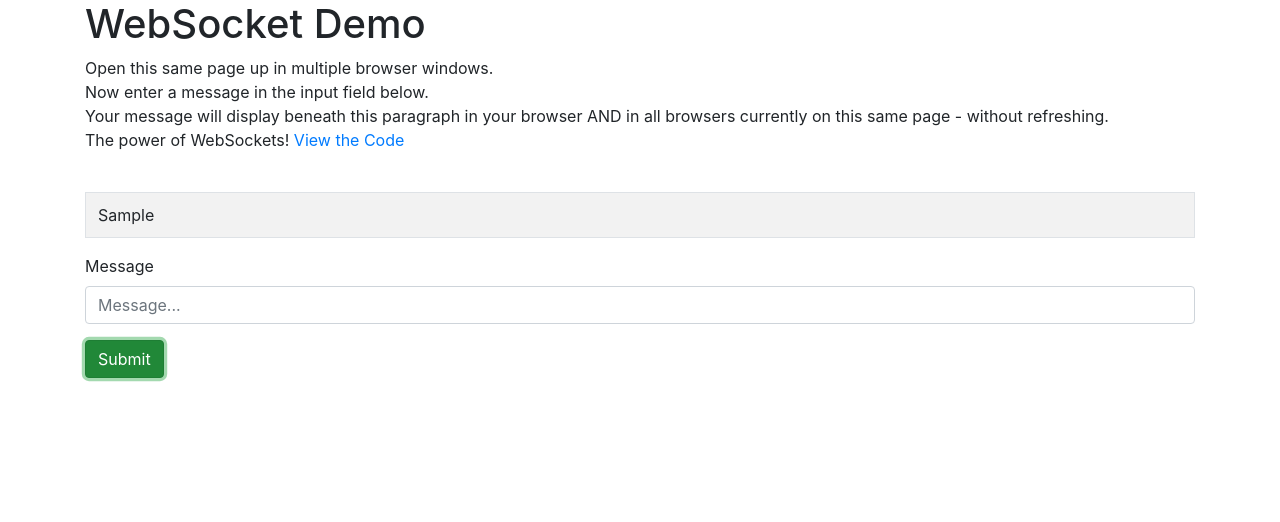
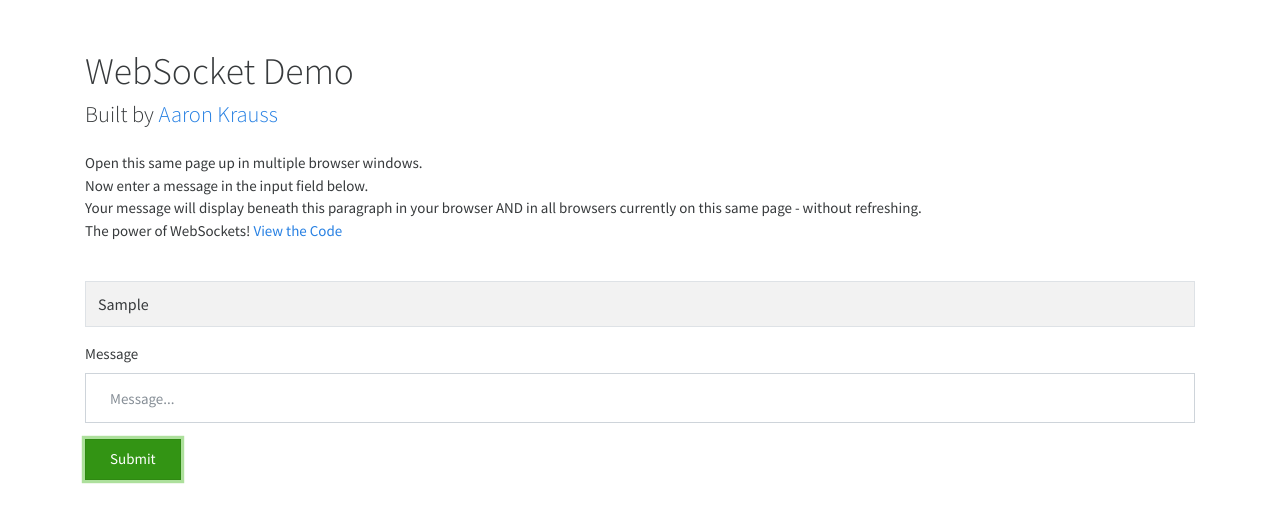
Before and after one commit to alkrauss48/websocket-demo, a website: page public/index.html in a window 1280 px wide. Both pictures are taken after typing "Sample" into the empty fields and a click on the input "Submit". Drawn offline with nearby package versions, Linux system fonts and the light colour scheme; no server answers.

Commit message:
Update JS to remove jQuery Use bootstwatch 4.6.1 Update HTML to include auther link

```diff
--- a/public/index.html
+++ b/public/index.html
@@ -19,15 +19,16 @@
   <meta name="twitter:creator" content="@thecodeboss">
 
   <link rel="stylesheet"
-  href="https://cdnjs.cloudflare.com/ajax/libs/bootswatch/3.3.6/cosmo/bootstrap.min.css"
+  href="https://cdnjs.cloudflare.com/ajax/libs/bootswatch/4.6.1/cosmo/bootstrap.min.css"
   type="text/css" />
 </head>
 <body>
-  <main class="container" role="main">
+  <main class="mt-5 container" role="main">
     <div class="row">
       <div class="col-md-12">
         <h1>WebSocket Demo</h1>
-        <p>Open this same page up in multiple browser windows.<br />Now enter a
+        <h4>Built by <a href="https://thecodeboss.dev" target="_blank">Aaron Krauss</a></h4>
+        <p class="mt-4">Open this same page up in multiple browser windows.<br />Now enter a
         message in the input field below.<br />Your message will display
         beneath this paragraph in your browser AND in all browsers currently on
         this same page - without refreshing.<br />The power of WebSockets! <a
@@ -35,23 +36,27 @@
         target="blank">View the Code</a></p>
         <br>
         <table class="table table-striped table-bordered">
-          <tbody class="messages">
+          <tbody id="messages">
           </tbody>
         </table>
-        <form class="submit-message" method="post">
+        <form onsubmit="onSubmit(event)">
           <div class="form-group">
-            <label for="my-message">Message</label>
-            <input type="text" class="form-control" placeholder="Message..." name="" id="my-message" value="" />
+            <label for="message">Message</label>
+            <input
+              required
+              type="text"
+              class="form-control p-4"
+              placeholder="Message..."
+              id="message"
+              value=""
+              />
           </div>
-          <input class="btn btn-success" type="submit" name="" id="" value="Submit" />
+          <input class="btn btn-success px-4 py-2" type="submit" value="Submit" />
         </form>
       </div>
     </div>
   </main>
 
-  <script src="https://code.jquery.com/jquery-3.6.0.slim.min.js"
-    integrity="sha256-u7e5khyithlIdTpu22PHhENmPcRdFiHRjhAuHcs05RI="
-    crossorigin="anonymous"></script>
   <script src="/socket.io/socket.io.js" type="text/javascript" charset="utf-8"></script>
   <script src="main.js" type="text/javascript" charset="utf-8"></script>
 </body>
--- a/public/main.js
+++ b/public/main.js
@@ -1,15 +1,18 @@
-(function () {
-  const socket = io()
+// eslint-disable-next-line no-undef
+const socket = io()
 
-  $('.submit-message').submit(function (event) {
-    event.preventDefault()
+const messagesElem = document.getElementById('messages')
+const messageInput = document.getElementById('message')
 
-    $('.messages').append('<tr><td>' + $('#my-message').val() + '</td></tr>')
-    socket.emit('message', $('#my-message').val())
-    $('#my-message').val('')
-  })
+// eslint-disable-next-line no-unused-vars
+function onSubmit (event) {
+  event.preventDefault()
 
-  socket.on('message', function (data) {
-    $('.messages').append('<tr><td>' + data.message + '</td></tr>')
-  })
-})()
+  messagesElem.innerHTML += '<tr><td>' + messageInput.value + '</td></tr>'
+  socket.emit('message', messageInput.value)
+  messageInput.value = ''
+}
+
+socket.on('message', function (data) {
+  messagesElem.innerHTML += '<tr><td>' + data.message + '</td></tr>'
+})
```
